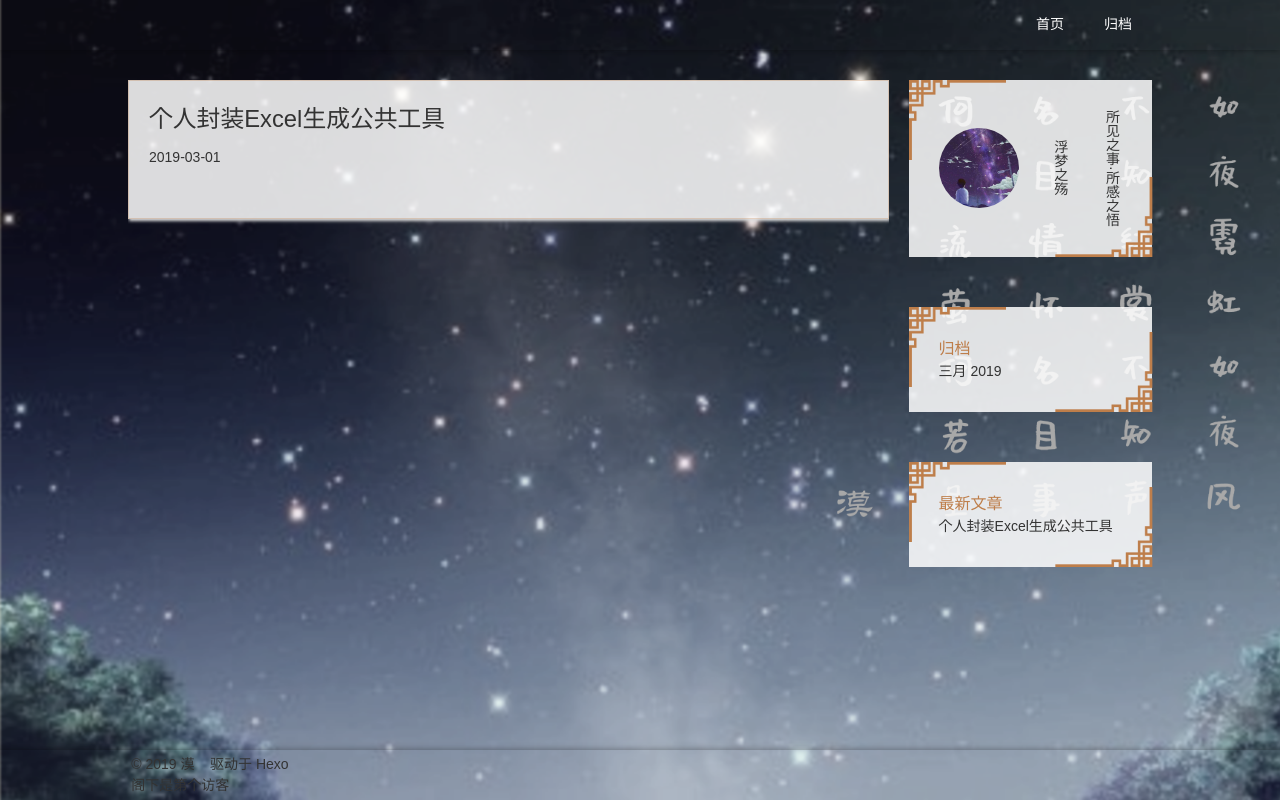
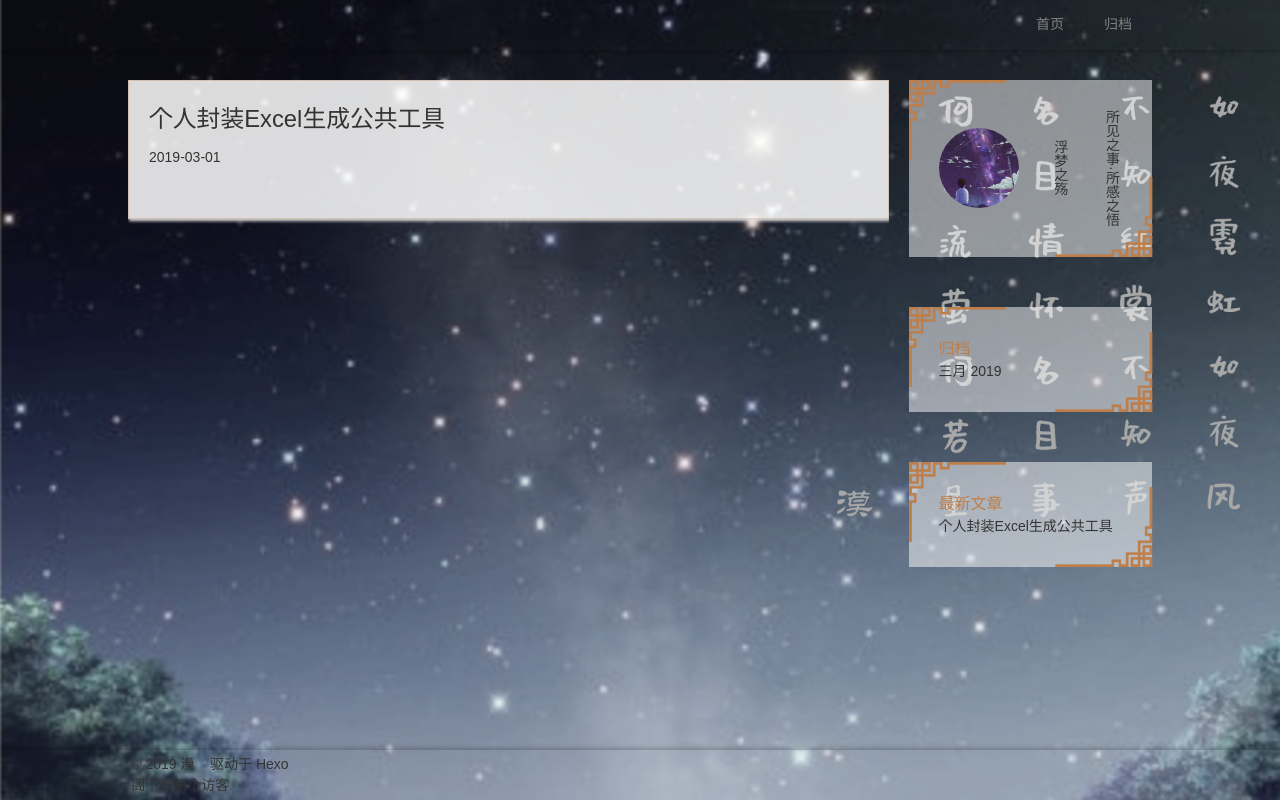
Before and after one commit to it32/it32.github.io, a plain HTML site: page index.html in a window 1280 px wide. Drawn offline with Linux system fonts and the light colour scheme; some packages are replaced by stand-ins of ours; a script that the page names is missing.

Commit message:
Site updated: 2019-03-28 20:18:13

```diff
--- a/css/highlight.css
+++ b/css/highlight.css
@@ -1,6 +1,3 @@
-*{
-	font: #F7F7F7
-}
 .article-content .highlight-box {
   position: relative;
   overflow: hidden;
--- a/css/style.css
+++ b/css/style.css
@@ -221,6 +221,7 @@ html, body, #fullpage{
   box-shadow: 0 1px 6px rgba(0, 0, 0, .3)
 }
 .head-box {
+
 }
 .nav-box {
   display: flex;
@@ -230,13 +231,9 @@ html, body, #fullpage{
   justify-content: flex-start;
 }
 .nav-box a {
+  color: gray !important;
   padding: 14px 20px;
   display: block;
-}
-
-nav a{
-
-  color:white !important;
 }
 .mobile-nav-box{
   position: absolute;
@@ -299,7 +296,7 @@ nav a{
   margin-bottom: 50px;
   position: relative;
   padding: 30px;
-  background: rgba(255, 255, 255, .85)
+  background: rgba(255, 255, 255, .5)
 }
 .widget-box::before, .widget-box::after {
   content: "";
@@ -353,6 +350,7 @@ nav a{
   background: rgba(255, 255, 255, .85)
 }
 .article {
+  orpacity:.7;
   margin-bottom: 50px;
 }
 .article-title {
```
